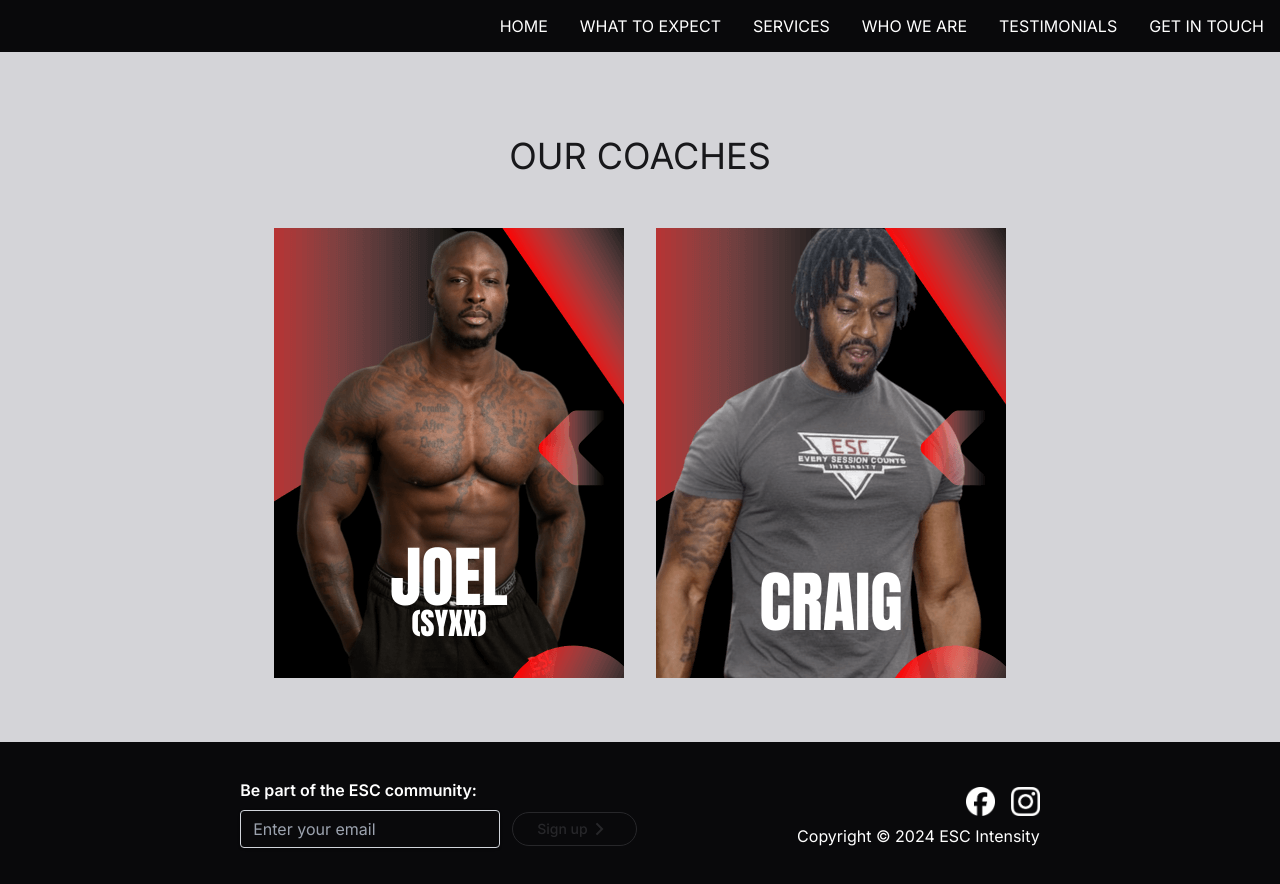
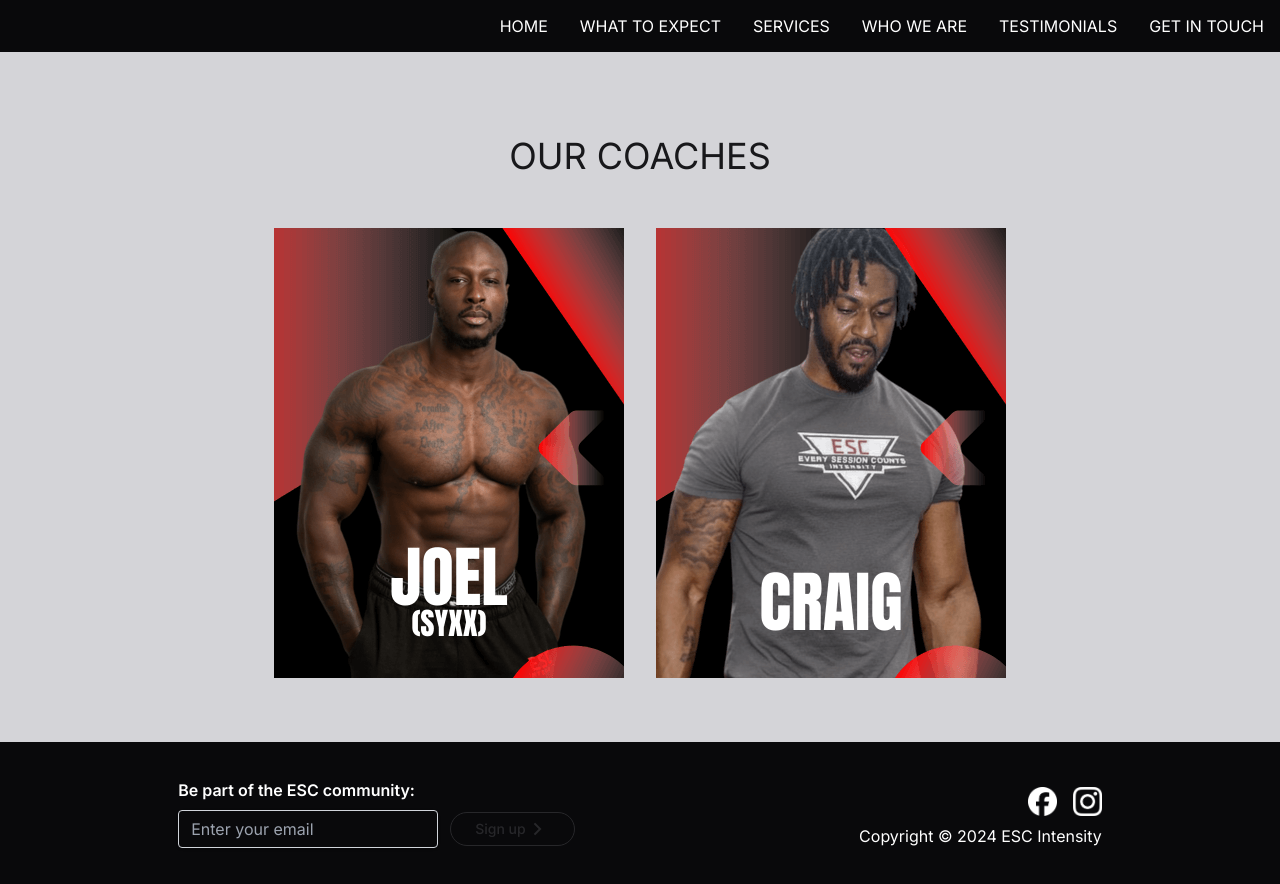
Before and after one commit to dee-lab/escintensity, a Next.js app: page /who-we-are in a window 1280 px wide. Built offline with nearby package versions, Linux system fonts and the light colour scheme.

Commit message:
Remove footer x padding

```diff
--- a/app/ui/global/footer.jsx
+++ b/app/ui/global/footer.jsx
@@ -5,7 +5,7 @@ import Socials from '../components/socials';
 
 const Footer = () => {
   return (
-   <footer className='flex flex-col md:flex-row justify-around md:items-end bg-zinc-950 p-9 px-10 lg:px-40 text-white'>
+   <footer className='flex flex-col md:flex-row justify-around md:items-end bg-zinc-950 p-9  text-white'>
     <Signup label={"Be part of the ESC community:"} buttonText={"Sign up"} />
     <div className='flex flex-col flex-nowrap md:items-end gap-2'>
       <Socials />
```
